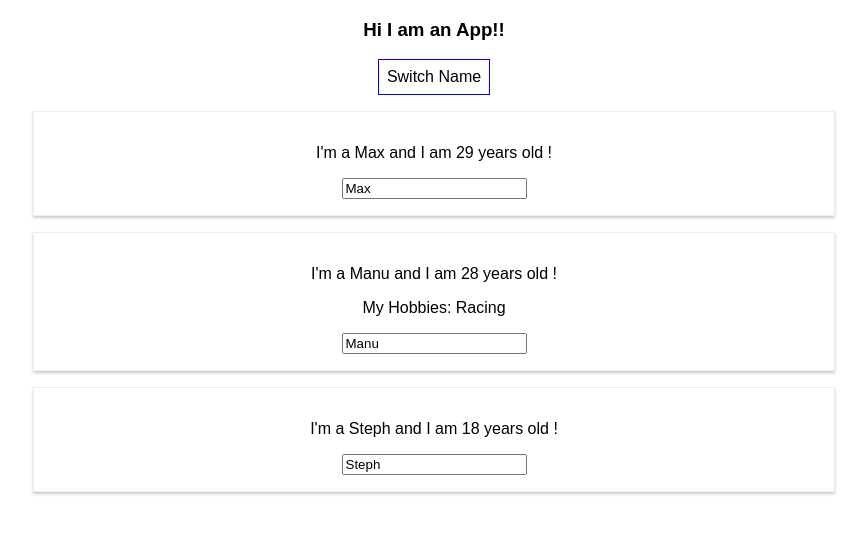
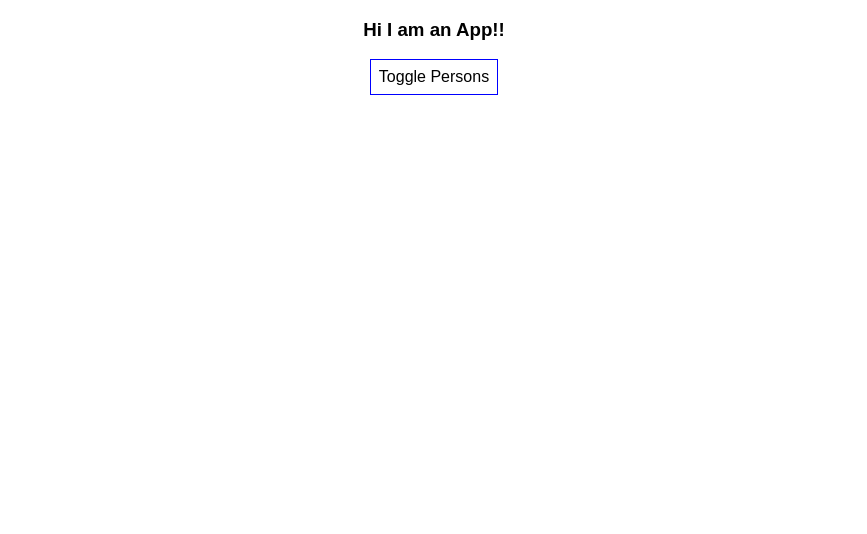
Before and after one commit to anushamedicharla/reactLearning, a React (Create React App) app in the folder react-complete-guide/: page / in a window 1280 px wide. Shown: the top 534 px of the page, without its empty margins (206-1073 px from the left). Built offline with nearby package versions, Linux system fonts and the light colour scheme.

Commit message:
Adding conditional JSX with Ternary Operators

```diff
--- a/react-complete-guide/src/App.js
+++ b/react-complete-guide/src/App.js
@@ -17,7 +17,8 @@
       {name: "Manu", age: '28'},
       {name: "Steph", age: '18'}
     ],
-    otherState: 'Some Other Values.'
+    otherState: 'Some Other Values.',
+    showPersons: false,
   }
   /*  Typically we use a name followed by 'Handler' for methods we don't actively call but assign as an event handler.
       This is optional. By using this ES6 syntax, we are preserving the 'this' value. */
@@ -44,6 +45,13 @@
     ]})
   };
 
+  togglePersonHandler = () => {
+    // This fat arrow function syntax ensures that 'this' keyword aleays returns to this class.
+    const doesShow = this.state.showPersons;
+    this.setState({showPersons: !doesShow});
+
+  }
+
 
   /* React calls this method to render some HTML to the screen. This is JSX code. */
   /* Our JSX must have only one Root element per component. */
@@ -67,7 +75,9 @@
           Even though our handler is called here, it won't be executed untill our anaonymos function is called on click.
           This is a little inefficient way because react can rerender quite often and it will be passed these anonymos
           methods. */}
-        <button style={style} onClick={() => this.switchNameHandler('mussss')}>Switch Name</button>
+        <button style={style} onClick={this.togglePersonHandler}>Toggle Persons</button>
+        {/* This below conditional rendering is done like any other ternary expression. */}
+        {this.state.showPersons ?
           <div>
             {/* Passing a reference to this switchNameHandler method. So we are passing methods as props. */}
             <Person click={this.switchNameHandler.bind(this,'maximusssosss')}
@@ -76,7 +86,8 @@
               name={this.state.persons[1].name} age={this.state.persons[1].age}>My Hobbies: Racing</Person>
             <Person
               name={this.state.persons[2].name} age={this.state.persons[2].age}/>
-        </div>
+          </div> : null
+        }
       </div>
     );
     /* the code above compiles to this below:
```
Lines whose indentation alone changed are shown as unchanged.
